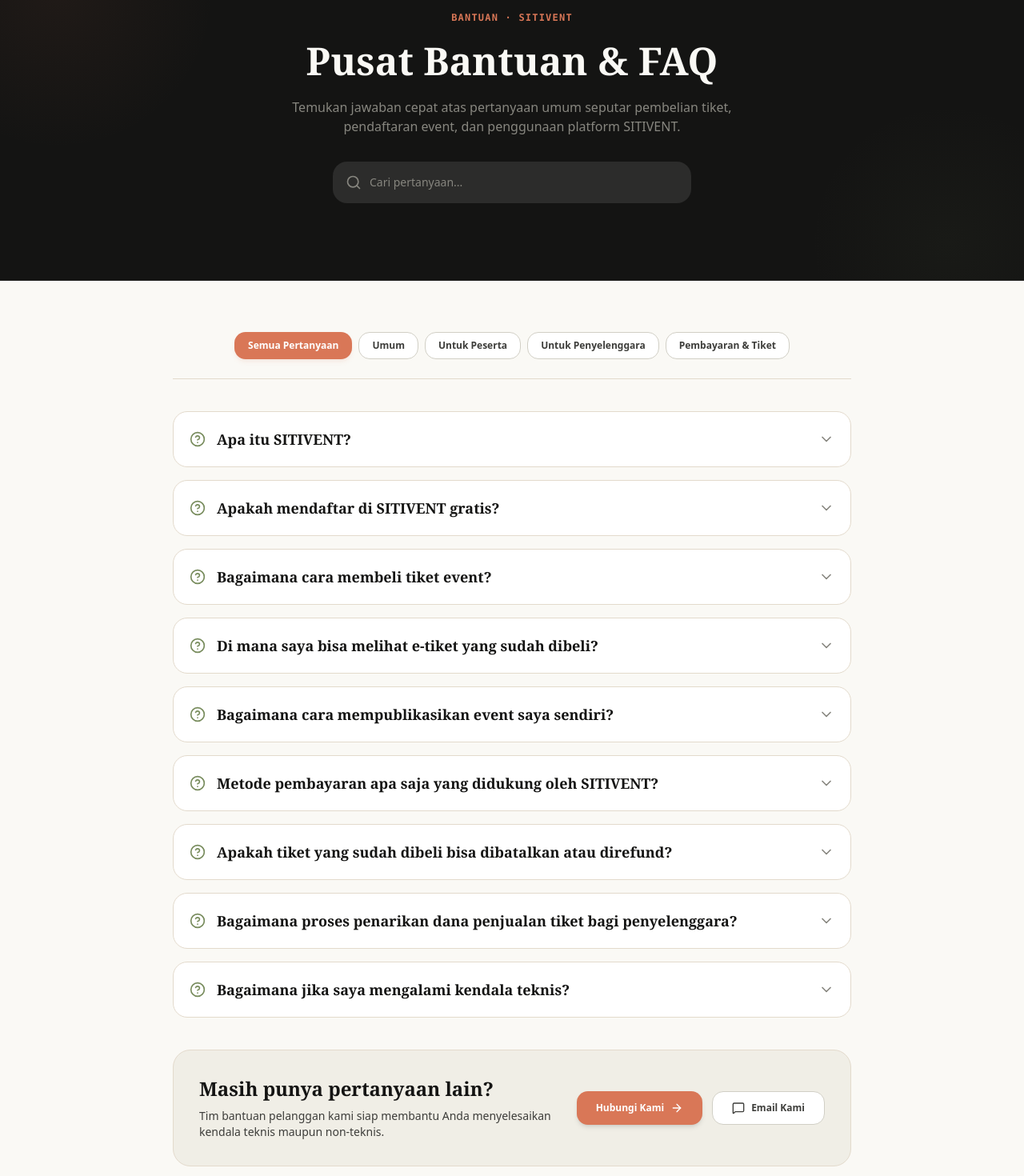
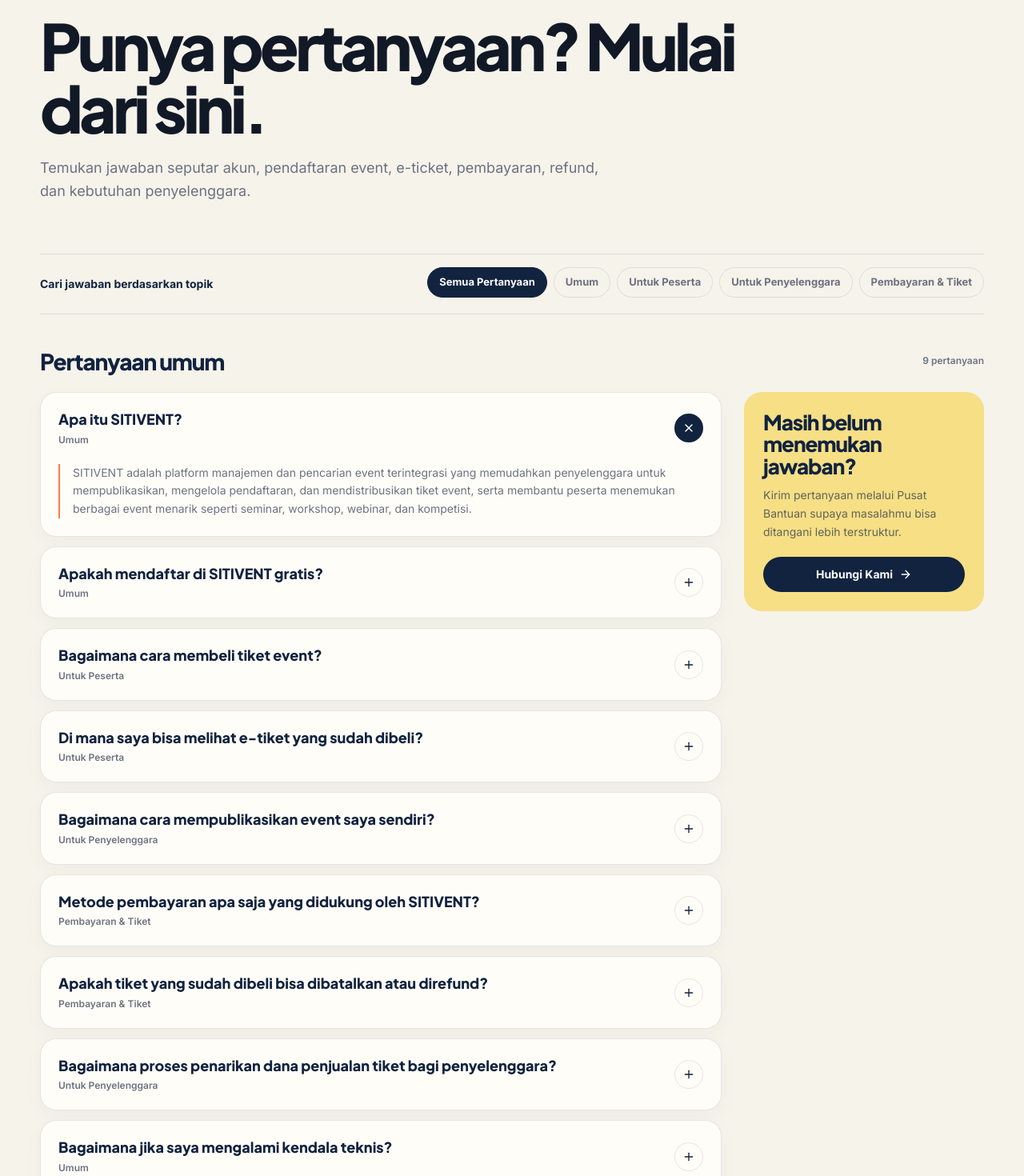
Before and after one commit to nuflakbrr/untitled, a Next.js app in the folder apps/sitivent-frontend/: page /faq in a window 1280 px wide. Shown: the part 180-1650 px from the top of the page at 80% size. Built offline with nearby package versions, Linux system fonts and the light colour scheme; no server answers; what @imagekit/next would draw is missing.

Commit message:
feat(frontend): redesign FAQ page

```diff
--- /dev/null
+++ b/apps/sitivent-frontend/src/app/(root)/faq/_constants/faq.ts
@@ -0,0 +1,82 @@
+import type { FAQItem } from '@/interfaces/faq';
+
+export const faqCategories = [
+  { id: 'semua', label: 'Semua Pertanyaan' },
+  { id: 'umum', label: 'Umum' },
+  { id: 'peserta', label: 'Untuk Peserta' },
+  { id: 'penyelenggara', label: 'Untuk Penyelenggara' },
+  { id: 'pembayaran', label: 'Pembayaran & Tiket' },
+] as const;
+
+export const faqCategoryLabels: Record<FAQItem['category'], string> = {
+  umum: 'Umum',
+  peserta: 'Untuk Peserta',
+  penyelenggara: 'Untuk Penyelenggara',
+  pembayaran: 'Pembayaran & Tiket',
+};
+
+export const faqItems: FAQItem[] = [
+  {
+    id: 'apa-itu-sitivent',
+    category: 'umum',
+    question: 'Apa itu SITIVENT?',
+    answer:
+      'SITIVENT adalah platform manajemen dan pencarian event terintegrasi yang memudahkan penyelenggara untuk mempublikasikan, mengelola pendaftaran, dan mendistribusikan tiket event, serta membantu peserta menemukan berbagai event menarik seperti seminar, workshop, webinar, dan kompetisi.',
+  },
+  {
+    id: 'apakah-daftar-gratis',
+    category: 'umum',
+    question: 'Apakah mendaftar di SITIVENT gratis?',
+    answer:
+      'Ya, pendaftaran akun untuk peserta maupun penyelenggara di SITIVENT sepenuhnya gratis tanpa biaya bulanan atau biaya tersembunyi.',
+  },
+  {
+    id: 'bagaimana-cara-beli-tiket',
+    category: 'peserta',
+    question: 'Bagaimana cara membeli tiket event?',
+    answer:
+      'Cari event yang Anda inginkan melalui fitur pencarian atau halaman jelajah, klik tombol "Daftar Event" atau "Beli Tiket", pilih kategori tiket, kemudian lakukan pembayaran menggunakan metode pembayaran instan yang tersedia. E-tiket akan otomatis dikirimkan ke email Anda dan muncul di dashboard peserta.',
+  },
+  {
+    id: 'dimana-melihat-tiket',
+    category: 'peserta',
+    question: 'Di mana saya bisa melihat e-tiket yang sudah dibeli?',
+    answer:
+      'Semua tiket aktif yang telah Anda beli dapat diakses kapan saja melalui dashboard akun peserta pada menu "Tiket Saya". Anda hanya perlu menunjukkan kode QR pada tiket tersebut kepada panitia di lokasi event untuk verifikasi kehadiran.',
+  },
+  {
+    id: 'cara-buat-event',
+    category: 'penyelenggara',
+    question: 'Bagaimana cara mempublikasikan event saya sendiri?',
+    answer:
+      'Setelah mendaftar dan masuk ke akun penyelenggara, buka dashboard admin lalu pilih menu "Manajemen Event" > "Tambah Event". Isi seluruh informasi detail event seperti judul, deskripsi, kategori, tanggal, tipe (online/offline), kuota, dan harga tiket. Tim kami akan melakukan verifikasi singkat sebelum event Anda ditayangkan.',
+  },
+  {
+    id: 'metode-pembayaran-apa-saja',
+    category: 'pembayaran',
+    question: 'Metode pembayaran apa saja yang didukung oleh SITIVENT?',
+    answer:
+      'Kami mendukung berbagai metode pembayaran instan dan aman, termasuk transfer bank virtual account (VA), e-wallet populer (GoPay, OVO, Dana), QRIS, serta pembayaran melalui gerai retail minimarket.',
+  },
+  {
+    id: 'kebijakan-refund',
+    category: 'pembayaran',
+    question: 'Apakah tiket yang sudah dibeli bisa dibatalkan atau direfund?',
+    answer:
+      'Kebijakan pembatalan dan pengembalian uang (refund) tiket sepenuhnya ditentukan oleh masing-masing penyelenggara event. Silakan cek syarat ketentuan khusus pada halaman detail event yang bersangkutan atau hubungi langsung penyelenggara melalui detail kontak yang tertera.',
+  },
+  {
+    id: 'cara-tarik-dana',
+    category: 'penyelenggara',
+    question: 'Bagaimana proses penarikan dana penjualan tiket bagi penyelenggara?',
+    answer:
+      'Penyelenggara dapat mengajukan penarikan dana penjualan tiket langsung melalui menu "Keuangan" di dashboard admin setelah event selesai dilaksanakan. Proses verifikasi dan transfer ke rekening bank penyelenggara membutuhkan waktu maksimal 3 hari kerja.',
+  },
+  {
+    id: 'cara-hubungi-support',
+    category: 'umum',
+    question: 'Bagaimana jika saya mengalami kendala teknis?',
+    answer:
+      'Tim bantuan pelanggan kami siap membantu Anda. Silakan hubungi kami melalui email indevappfti@gmail.com atau melalui form di halaman Kontak. Kami akan merespons pertanyaan Anda secepat mungkin.',
+  },
+];
--- a/apps/sitivent-frontend/src/app/(root)/faq/page.tsx
+++ b/apps/sitivent-frontend/src/app/(root)/faq/page.tsx
@@ -2,276 +2,153 @@
 
 import type { FC } from 'react';
 
+import Link from 'next/link';
+import { useMemo, useState } from 'react';
+import { X, Plus, ArrowRight, MessageSquare } from 'lucide-react';
+
 import { cn } from '@/lib/utils';
-import { useMemo, useState } from 'react';
-import { useDebounce } from '@/hooks/useDebounce';
 import { siteMetadata } from '@/data/siteMetadata';
-import { Search, HelpCircle, ArrowRight, ChevronDown, MessageSquare } from 'lucide-react';
 
-interface FAQItem {
-  id: string;
-  category: 'umum' | 'peserta' | 'penyelenggara' | 'pembayaran';
-  question: string;
-  answer: string;
-}
-
-const CATEGORIES = [
-  { id: 'semua', label: 'Semua Pertanyaan' },
-  { id: 'umum', label: 'Umum' },
-  { id: 'peserta', label: 'Untuk Peserta' },
-  { id: 'penyelenggara', label: 'Untuk Penyelenggara' },
-  { id: 'pembayaran', label: 'Pembayaran & Tiket' },
-] as const;
-
-const FAQ_DATA: FAQItem[] = [
-  {
-    id: 'apa-itu-sitivent',
-    category: 'umum',
-    question: 'Apa itu SITIVENT?',
-    answer:
-      'SITIVENT adalah platform manajemen dan pencarian event terintegrasi yang memudahkan penyelenggara untuk mempublikasikan, mengelola pendaftaran, dan mendistribusikan tiket event, serta membantu peserta menemukan berbagai event menarik seperti seminar, workshop, webinar, dan kompetisi.',
-  },
-  {
-    id: 'apakah-daftar-gratis',
-    category: 'umum',
-    question: 'Apakah mendaftar di SITIVENT gratis?',
-    answer:
-      'Ya, pendaftaran akun untuk peserta maupun penyelenggara di SITIVENT sepenuhnya gratis tanpa biaya bulanan atau biaya tersembunyi.',
-  },
-  {
-    id: 'bagaimana-cara-beli-tiket',
-    category: 'peserta',
-    question: 'Bagaimana cara membeli tiket event?',
-    answer:
-      'Cari event yang Anda inginkan melalui fitur pencarian atau halaman jelajah, klik tombol "Daftar Event" atau "Beli Tiket", pilih kategori tiket, kemudian lakukan pembayaran menggunakan metode pembayaran instan yang tersedia. E-tiket akan otomatis dikirimkan ke email Anda dan muncul di dashboard peserta.',
-  },
-  {
-    id: 'dimana-melihat-tiket',
-    category: 'peserta',
-    question: 'Di mana saya bisa melihat e-tiket yang sudah dibeli?',
-    answer:
-      'Semua tiket aktif yang telah Anda beli dapat diakses kapan saja melalui dashboard akun peserta pada menu "Tiket Saya". Anda hanya perlu menunjukkan kode QR pada tiket tersebut kepada panitia di lokasi event untuk verifikasi kehadiran.',
-  },
-  {
-    id: 'cara-buat-event',
-    category: 'penyelenggara',
-    question: 'Bagaimana cara mempublikasikan event saya sendiri?',
-    answer:
-      'Setelah mendaftar dan masuk ke akun penyelenggara, buka dashboard admin lalu pilih menu "Manajemen Event" > "Tambah Event". Isi seluruh informasi detail event seperti judul, deskripsi, kategori, tanggal, tipe (online/offline), kuota, dan harga tiket. Tim kami akan melakukan verifikasi singkat sebelum event Anda ditayangkan.',
-  },
-  {
-    id: 'metode-pembayaran-apa-saja',
-    category: 'pembayaran',
-    question: 'Metode pembayaran apa saja yang didukung oleh SITIVENT?',
-    answer:
-      'Kami mendukung berbagai metode pembayaran instan dan aman, termasuk transfer bank virtual account (VA), e-wallet populer (GoPay, OVO, Dana), QRIS, serta pembayaran melalui gerai retail minimarket.',
-  },
-  {
-    id: 'kebijakan-refund',
-    category: 'pembayaran',
-    question: 'Apakah tiket yang sudah dibeli bisa dibatalkan atau direfund?',
-    answer:
-      'Kebijakan pembatalan dan pengembalian uang (refund) tiket sepenuhnya ditentukan oleh masing-masing penyelenggara event. Silakan cek syarat ketentuan khusus pada halaman detail event yang bersangkutan atau hubungi langsung penyelenggara melalui detail kontak yang tertera.',
-  },
-  {
-    id: 'cara-tarik-dana',
-    category: 'penyelenggara',
-    question: 'Bagaimana proses penarikan dana penjualan tiket bagi penyelenggara?',
-    answer:
-      'Penyelenggara dapat mengajukan penarikan dana penjualan tiket langsung melalui menu "Keuangan" di dashboard admin setelah event selesai dilaksanakan. Proses verifikasi dan transfer ke rekening bank penyelenggara membutuhkan waktu maksimal 3 hari kerja.',
-  },
-  {
-    id: 'cara-hubungi-support',
-    category: 'umum',
-    question: 'Bagaimana jika saya mengalami kendala teknis?',
-    answer:
-      'Tim bantuan pelanggan kami siap membantu Anda. Silakan hubungi kami melalui email indevappfti@gmail.com atau melalui form di halaman Kontak. Kami akan merespons pertanyaan Anda secepat mungkin.',
-  },
-];
+import { faqItems, faqCategories, faqCategoryLabels } from './_constants/faq';
 
 const FAQPage: FC = () => {
-  const [searchQuery, setSearchQuery] = useState('');
-  const [debouncedSearchQuery, setDebouncedSearchQuery] = useDebounce('', 500);
-  const [selectedCategory, setSelectedCategory] = useState<string>('semua');
+  const [selectedCategory, setSelectedCategory] = useState('semua');
 
   const filteredFAQs = useMemo(
     () =>
-      FAQ_DATA.filter((faq) => {
-        const matchesSearch =
-          faq.question.toLowerCase().includes(debouncedSearchQuery.toLowerCase()) ||
-          faq.answer.toLowerCase().includes(debouncedSearchQuery.toLowerCase());
-        const matchesCategory = selectedCategory === 'semua' || faq.category === selectedCategory;
-        return matchesSearch && matchesCategory;
-      }),
-    [debouncedSearchQuery, selectedCategory]
+      faqItems.filter((faq) => selectedCategory === 'semua' || faq.category === selectedCategory),
+    [selectedCategory]
   );
 
   return (
-    <div
-      style={{
-        background: '#FAF9F5',
-        fontFamily: "system-ui, -apple-system, 'Segoe UI', Roboto, sans-serif",
-        minHeight: '100vh',
-      }}
+    <div className="min-h-screen bg-[#f6f3eb] text-[#111927] antialiased">
+      <section className="relative overflow-hidden px-4 pb-12 pt-16 sm:px-6 sm:pt-20 lg:pb-16">
+        <div className="relative mx-auto max-w-295">
+          <h1 className="font-display mt-5 max-w-230 text-[clamp(48px,7vw,80px)] font-extrabold leading-[.98] tracking-[-.06em]">
+            Punya pertanyaan? Mulai dari sini.
+          </h1>
+          <p className="mt-5 max-w-175 text-lg leading-relaxed text-[#6c7280]">
+            Temukan jawaban seputar akun, pendaftaran event, e-ticket, pembayaran, refund, dan
+            kebutuhan penyelenggara.
+          </p>
+        </div>
+      </section>
+
+      <section className="px-4 pb-24 sm:px-6">
+        <div className="mx-auto max-w-295">
+          <div className="mb-10 border-y border-[#111927]/10 py-4">
+            <div className="flex flex-col gap-5 sm:flex-row sm:items-center sm:justify-between sm:gap-10">
+              <p className="shrink-0 text-sm font-bold text-[#11233f]">
+                Cari jawaban berdasarkan topik
+              </p>
+              <div className="flex min-w-0 flex-1 gap-2 overflow-x-auto pb-1 sm:ml-auto sm:flex-none sm:justify-end">
+                {faqCategories.map((category) => (
+                  <button
+                    key={category.id}
+                    type="button"
+                    onClick={() => setSelectedCategory(category.id)}
+                    className={cn(
+                      'shrink-0 cursor-pointer rounded-full border px-3.5 py-2 text-[13px] font-bold transition',
+                      selectedCategory === category.id
+                        ? 'border-[#11233f] bg-[#11233f] text-white'
+                        : 'border-[#111927]/10 bg-transparent text-[#6c7280] hover:border-[#11233f] hover:bg-[#f6f3eb] hover:text-[#11233f]'
+                    )}
                   >
-      {/* Hero Header */}
-      <div
-        style={{ background: '#141413', borderBottom: '1px solid rgba(255,255,255,0.06)' }}
-        className="py-24 px-6 relative overflow-hidden"
-      >
-        {/* Decorative blobs */}
-        <div
-          className="absolute -top-32 -left-32 w-100 h-100 rounded-full opacity-[0.06]"
-          style={{ background: 'radial-gradient(circle, #D97757, transparent 70%)' }}
-        />
-        <div
-          className="absolute -bottom-32 -right-20 w-87.5 h-87.5 rounded-full opacity-[0.05]"
-          style={{ background: 'radial-gradient(circle, #788C5D, transparent 70%)' }}
-        />
-
-        <div className="max-w-4xl mx-auto text-center relative z-10 space-y-4">
-          <p
-            className="text-xs font-bold uppercase tracking-widest"
-            style={{
-              color: '#D97757',
-              fontFamily: "ui-monospace, 'SF Mono', Menlo, Consolas, monospace",
-            }}
-          >
-            Bantuan · SITIVENT
-          </p>
-          <h1
-            className="font-serif text-4xl md:text-5xl font-bold leading-tight"
-            style={{ color: '#FAF9F5' }}
-          >
-            Pusat Bantuan &amp; FAQ
-          </h1>
-          <p className="text-base max-w-xl mx-auto" style={{ color: '#87867F' }}>
-            Temukan jawaban cepat atas pertanyaan umum seputar pembelian tiket, pendaftaran event,
-            dan penggunaan platform SITIVENT.
-          </p>
-
-          {/* Search bar inside hero */}
-          <div className="max-w-md mx-auto pt-4">
-            <div className="relative">
-              <Search className="absolute left-4 top-1/2 -translate-y-1/2 w-5 h-5 text-[#87867F]" />
-              <input
-                type="text"
-                value={searchQuery}
-                onChange={(e) => {
-                  setSearchQuery(e.target.value);
-                  setDebouncedSearchQuery(e.target.value);
-                }}
-                placeholder="Cari pertanyaan..."
-                className="w-full pl-11 pr-4 py-3.5 rounded-2xl border-2 border-transparent bg-white/10 text-white placeholder-[#87867F] text-sm outline-none transition-all duration-200 focus:bg-white focus:text-[#141413] focus:border-[#D97757]"
-              />
-            </div>
+                    {category.label}
+                  </button>
+                ))}
               </div>
             </div>
           </div>
 
-      {/* Body Content */}
-      <div className="max-w-4xl mx-auto px-6 py-16 space-y-10">
-        {/* Category Tabs */}
-        <div className="flex flex-wrap justify-center gap-2 border-b border-[#E3DACC] pb-6">
-          {CATEGORIES.map((cat) => (
-            <button
-              key={cat.id}
-              type="button"
-              onClick={() => setSelectedCategory(cat.id)}
-              className={cn(
-                'px-4 py-2 rounded-xl text-xs font-bold transition-all duration-200 border',
-                selectedCategory === cat.id
-                  ? 'bg-[#D97757] text-white border-transparent shadow-md shadow-[#D97757]/10'
-                  : 'bg-white text-[#3D3D3A] border-[#D1CFC5] hover:border-[#D97757] hover:text-[#D97757]'
-              )}
-            >
-              {cat.label}
-            </button>
-          ))}
+          <div className="mt-7 flex items-center justify-between gap-4">
+            <h2 className="font-display text-2xl font-extrabold tracking-[-.04em] text-[#11233f] sm:text-[28px]">
+              Pertanyaan umum
+            </h2>
+            <span className="shrink-0 text-xs font-semibold text-[#6c7280]">
+              {filteredFAQs.length} pertanyaan
+            </span>
           </div>
 
-        {/* FAQs List */}
-        <div className="space-y-4">
+          <div className="mt-5 grid items-start gap-7 lg:grid-cols-[minmax(0,1fr)_300px]">
+            <div className="grid gap-3">
               {filteredFAQs.length > 0 ? (
-            filteredFAQs.map((faq) => (
+                filteredFAQs.map((faq, index) => (
                   <details
                     key={faq.id}
-                id={`faq-${faq.id}`}
-                className="group rounded-2xl p-5 transition-all duration-200 [&_summary::-webkit-details-marker]:hidden"
-                style={{
-                  background: '#FFFFFF',
-                  border: '1.5px solid #E3DACC',
-                }}
+                    open={index === 0 && selectedCategory === 'semua'}
+                    className="group overflow-hidden rounded-[20px] border border-[#111927]/10 bg-[#fffdf8] shadow-[0_8px_24px_rgba(17,35,63,.03)]"
                   >
-                <summary className="flex items-center justify-between cursor-pointer focus:outline-none">
-                  <div className="flex items-center gap-3.5 pr-4">
-                    <HelpCircle className="w-5 h-5 text-[#788C5D] shrink-0" />
-                    <h3 className="font-serif text-base md:text-lg font-bold text-[#141413] select-none">
+                    <summary className="flex cursor-pointer list-none items-center justify-between gap-5 p-5 text-left marker:hidden sm:p-5.5 [&::-webkit-details-marker]:hidden">
+                      <span className="min-w-0">
+                        <strong className="font-display block text-base font-extrabold leading-tight text-[#11233f] sm:text-lg">
                           {faq.question}
-                    </h3>
-                  </div>
-                  <ChevronDown className="w-5 h-5 text-[#87867F] transition-transform duration-200 group-open:rotate-180 shrink-0" />
+                        </strong>
+                        <small className="mt-1.5 block text-xs font-semibold text-[#6c7280]">
+                          {faqCategoryLabels[faq.category]}
+                        </small>
+                      </span>
+                      <span className="grid h-9 w-9 shrink-0 place-items-center rounded-full border border-[#111927]/10 text-[#11233f] transition group-open:bg-[#11233f] group-open:text-white">
+                        <Plus className="h-4 w-4 group-open:hidden" />
+                        <X className="hidden h-4 w-4 group-open:block" />
+                      </span>
                     </summary>
-                <div className="mt-4 pl-8 border-l-2 border-[#E3DACC]">
-                  <p className="text-sm leading-relaxed text-[#3D3D3A]">{faq.answer}</p>
+                    <div className="px-5 pb-5.5 sm:px-5.5">
+                      <p className="border-l-2 border-[#ff7a45] pl-4 text-sm leading-relaxed text-[#6c7280]">
+                        {faq.answer}
+                      </p>
                     </div>
                   </details>
                 ))
               ) : (
-            <div className="text-center py-12 bg-white rounded-2xl border-2 border-dashed border-[#E3DACC]">
-              <p className="text-sm font-semibold text-[#3D3D3A]">
-                Tidak ditemukan hasil pencarian yang cocok
-              </p>
-              <p className="text-xs text-[#87867F] mt-1">
-                Silakan ganti kata kunci pencarian Anda atau pilih kategori lain.
-              </p>
+                <div className="rounded-[20px] border border-dashed border-[#111927]/15 bg-[#fffdf8] px-6 py-12 text-center">
+                  <h3 className="font-display text-lg font-extrabold text-[#11233f]">
+                    Tidak ada pertanyaan yang cocok.
+                  </h3>
+                  <p className="mt-1 text-sm text-[#6c7280]">Coba pilih kategori lain.</p>
                 </div>
               )}
             </div>
 
-        {/* Bottom CTA Card */}
-        <div
-          className="rounded-3xl p-8 flex flex-col md:flex-row items-center justify-between gap-6"
-          style={{
-            background: '#F0EEE6',
-            border: '1.5px solid #E3DACC',
-          }}
+            <aside className="rounded-[22px] bg-[#f7df86] p-6 lg:sticky lg:top-28">
+              <h3 className="font-display text-[26px] font-extrabold leading-[1.05] tracking-[-.04em] text-[#11233f]">
+                Masih belum menemukan jawaban?
+              </h3>
+              <p className="mt-3 text-sm leading-relaxed text-[#11233f]/65">
+                Kirim pertanyaan melalui Pusat Bantuan supaya masalahmu bisa ditangani lebih
+                terstruktur.
+              </p>
+              <Link
+                href="/help"
+                className="group mt-5 inline-flex w-full items-center justify-center gap-2 rounded-full bg-[#11233f] px-4.5 py-3 text-sm font-bold text-white transition hover:-translate-y-0.5 hover:bg-[#1b3458]"
               >
-          <div className="space-y-2 text-center md:text-left">
-            <h3 className="font-serif text-xl md:text-2xl font-bold text-[#141413]">
-              Masih punya pertanyaan lain?
-            </h3>
-            <p className="text-xs md:text-sm text-[#3D3D3A]">
-              Tim bantuan pelanggan kami siap membantu Anda menyelesaikan kendala teknis maupun
-              non-teknis.
+                Hubungi Kami{' '}
+                <ArrowRight className="h-4 w-4 transition-transform duration-200 group-hover:-rotate-45" />
+              </Link>
+            </aside>
+          </div>
+
+          <div className="mt-16 rounded-[30px] bg-[#ff7a45] p-7 text-white sm:p-10 lg:p-11">
+            <div className="flex flex-col items-start justify-between gap-7 sm:flex-row sm:items-center">
+              <div>
+                <h2 className="font-display max-w-full text-[clamp(32px,5vw,50px)] font-extrabold leading-none tracking-tighter">
+                  Butuh bantuan langsung?
+                </h2>
+                <p className="mt-3 max-w-140 text-sm leading-relaxed text-white/80 sm:text-base">
+                  Tim SITIVENT siap membantu kamu menyelesaikan kendala sebelum event dimulai.
                 </p>
               </div>
-          <div className="flex gap-3 shrink-0">
-            <a
-              href="/help"
-              className="inline-flex items-center gap-2 px-6 py-3 rounded-xl font-bold text-xs text-white shadow-md transition-all duration-200 active:scale-[0.98] hover:opacity-90"
-              style={{
-                background: '#D97757',
-              }}
+              <Link
+                href={`mailto:${siteMetadata.email}`}
+                className="inline-flex shrink-0 items-center gap-2 rounded-full bg-white px-4.5 py-3 text-sm font-bold text-[#11233f] transition hover:-translate-y-0.5"
               >
-              Hubungi Kami
-              <ArrowRight className="w-4 h-4" />
-            </a>
-            <a
-              href={`mailto:${siteMetadata.email}`}
-              className="inline-flex items-center gap-2 px-6 py-3 rounded-xl font-bold text-xs transition-all duration-200 active:scale-[0.98] hover:bg-[#E3DACC]"
-              style={{
-                color: '#3D3D3A',
-                border: '1.5px solid #D1CFC5',
-                background: '#FFFFFF',
-              }}
-            >
-              <MessageSquare className="w-4 h-4" />
+                <MessageSquare className="h-4 w-4" />
                 Email Kami
-            </a>
+              </Link>
             </div>
           </div>
         </div>
+      </section>
     </div>
   );
 };
--- /dev/null
+++ b/apps/sitivent-frontend/src/interfaces/faq.ts
@@ -0,0 +1,8 @@
+export type FAQCategory = 'umum' | 'peserta' | 'penyelenggara' | 'pembayaran';
+
+export interface FAQItem {
+  id: string;
+  category: FAQCategory;
+  question: string;
+  answer: string;
+}
```
Lines whose indentation alone changed are shown as unchanged.
